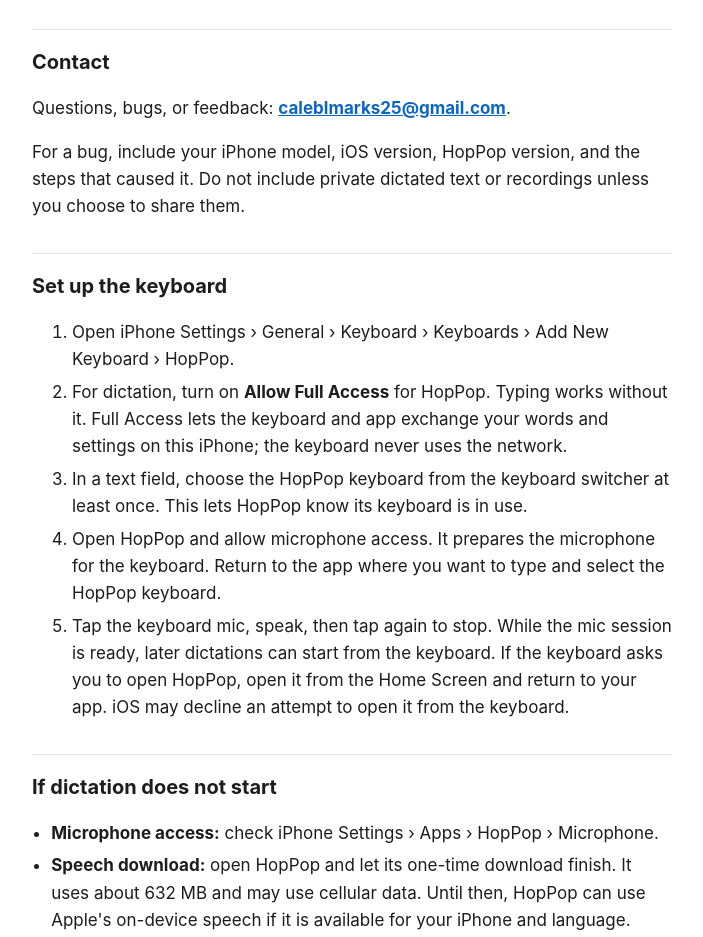
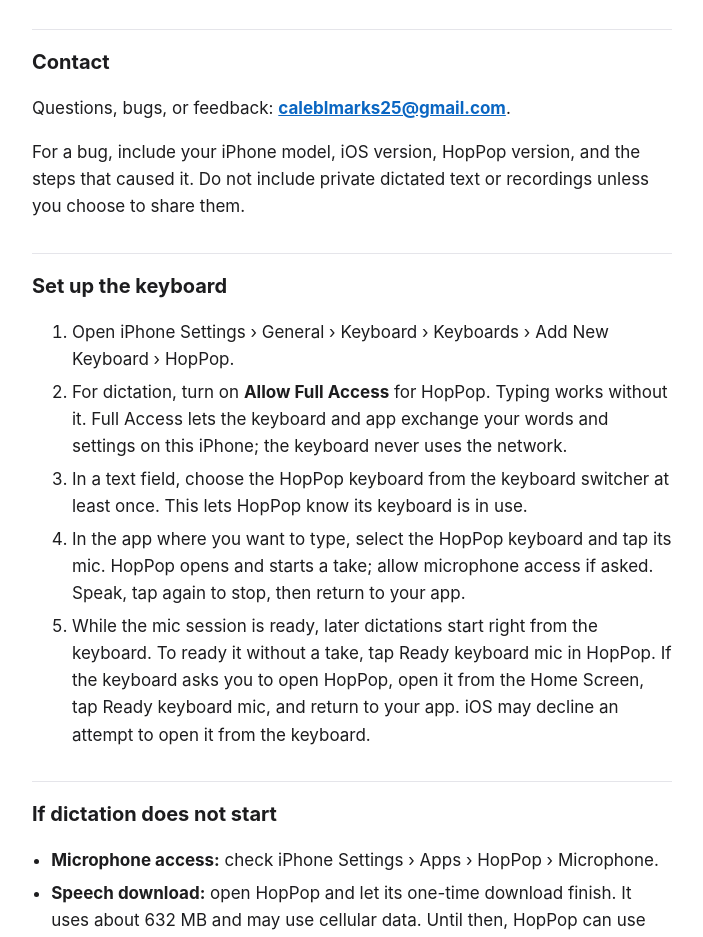
Before and after one commit to caleb-marks/hoppop-privacy, a plain HTML site: page support.html in a window 1280 px wide. Shown: the part 143-1080 px from the top of the page, without its empty margins (288-991 px from the left). Drawn offline with Linux system fonts and the light colour scheme.

Commit message:
Privacy: ask before speech download; mic tap-to-start wording (2026-10-28)
Match HopPop in-app first-launch prompt (Wi-Fi Only / Use Cellular / Later)
and keyboard mic tap / Ready keyboard mic flow.

```diff
--- a/support.html
+++ b/support.html
@@ -31,8 +31,8 @@
 <li>Open iPhone Settings &rsaquo; General &rsaquo; Keyboard &rsaquo; Keyboards &rsaquo; Add New Keyboard &rsaquo; HopPop.</li>
 <li>For dictation, turn on <strong>Allow Full Access</strong> for HopPop. Typing works without it. Full Access lets the keyboard and app exchange your words and settings on this iPhone; the keyboard never uses the network.</li>
 <li>In a text field, choose the HopPop keyboard from the keyboard switcher at least once. This lets HopPop know its keyboard is in use.</li>
-<li>Open HopPop and allow microphone access. It prepares the microphone for the keyboard. Return to the app where you want to type and select the HopPop keyboard.</li>
-<li>Tap the keyboard mic, speak, then tap again to stop. While the mic session is ready, later dictations can start from the keyboard. If the keyboard asks you to open HopPop, open it from the Home Screen and return to your app. iOS may decline an attempt to open it from the keyboard.</li>
+<li>In the app where you want to type, select the HopPop keyboard and tap its mic. HopPop opens and starts a take; allow microphone access if asked. Speak, tap again to stop, then return to your app.</li>
+<li>While the mic session is ready, later dictations start right from the keyboard. To ready it without a take, tap Ready keyboard mic in HopPop. If the keyboard asks you to open HopPop, open it from the Home Screen, tap Ready keyboard mic, and return to your app. iOS may decline an attempt to open it from the keyboard.</li>
 </ol>
 <h2>If dictation does not start</h2>
 <ul>
```
Also changed, not shown: index.html (+3 -3 lines).
